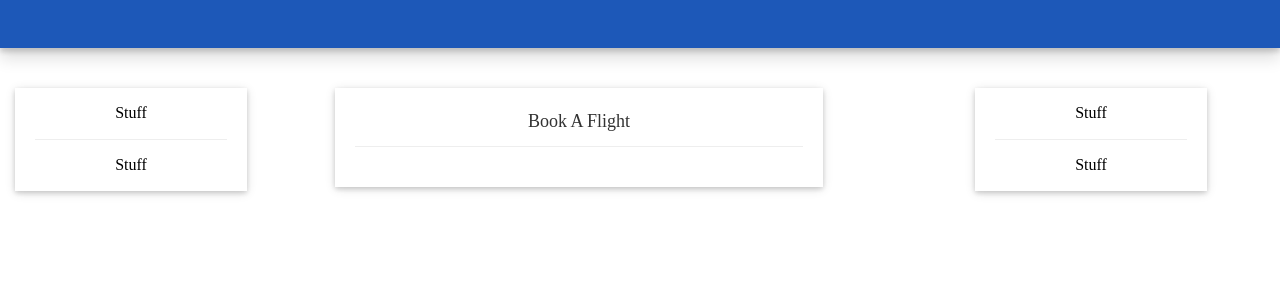
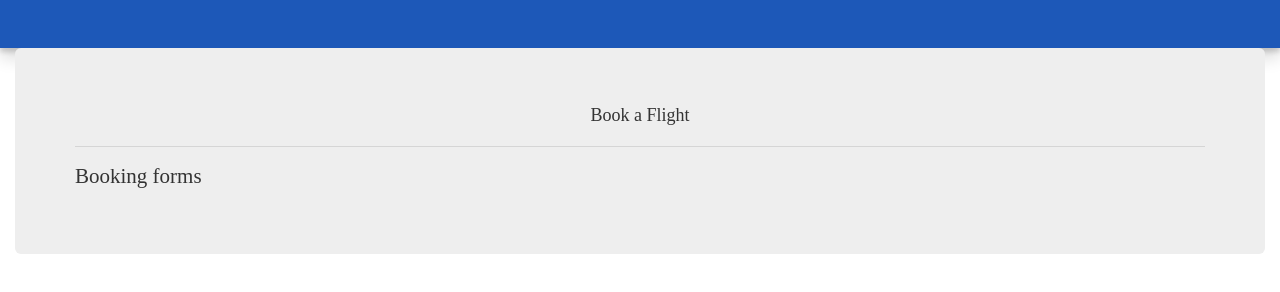
Before and after one commit to RiddleAir/RiddleAir.github.io, a plain HTML site: page index.html in a window 1280 px wide. Shown: the part 502-794 px from the top of the page. Drawn offline with nearby package versions, Linux system fonts and the light colour scheme.

Commit message:
created new format

```diff
--- a/css/style.css
+++ b/css/style.css
@@ -72,40 +72,6 @@
   box-shadow: 0 4px 5px 0 rgba(0,0,0,.16), 0 11px 15px 0 rgba(0,0,0,.12);
 }
 
-.card {
-    border: 0;
-    box-shadow: 0 2px 5px 0 rgba(0,0,0,.16), 0 2px 10px 0 rgba(0,0,0,.12);
-    width: 80%;
-
-    margin-bottom: 20px;
-    border-radius: 0px;
-}
-
-.card-block {
-    flex: 1 1 auto;
-    padding: 20px;
-}
-
-.card-cascade {
-    display: inline-block;
-}
-
-.card-cascade-book {
-    margin-top: 40px;
-    align-content: center;
-}
-
-.card-cascade.narrower {
-    margin-top: 40px;
-}
-
-.card-text {
-    text-align: center;
-    color: black;
-    font-size: 16px;
-    padding: -5px;
-}
-
 p {
     margin: -6px 0 -6px;
     font-family: Heiti SC;
--- a/index.html
+++ b/index.html
@@ -44,46 +44,14 @@
 
     <section id="information">
         <div class="container-fluid">
-            <div class="row">
-                <div class="col-lg-3 col-md-3 col-sm-3">
-                    <div class="card card-cascade narrower">
-                        <div class="card-block">
-                            <p class="card-text">
-                                Stuff
-                            </p>
-                            <hr class="my-2">
-                            <p class="card-text">
-                                Stuff
-                            </p>
-                        </div>
-                    </div>
-                </div>
-
-                <div class="col-lg-6 col-md-6 col-sm-6">
-                    <div class="card card-cascade-book narrower">
-                        <div class="card-block">
-                            <p class="card-text">
-                                <h4>Book A Flight</h4>
-                            </p>
-                            <hr class="my-2">
-                        </div>
-                    </div>
-                </div>
-
-                <div class="col-lg-3 col-md-3 col-sm-3">
-                    <div class="card card-cascade narrower">
-                        <div class="card-block">
-                            <p class="card-text">
-                                Stuff
-                            </p>
-                            <hr class="my-2">
-                            <p class="card-text">
-                                Stuff
-                            </p>
-                        </div>
-                    </div>
-                </div>
-
+            <div class="jumbotron">
+                <h4>
+                    Book a Flight
+                </h4>
+                <hr>
+                <p>
+                    Booking forms
+                </p>
             </div>
         </div>
     </section>
```
